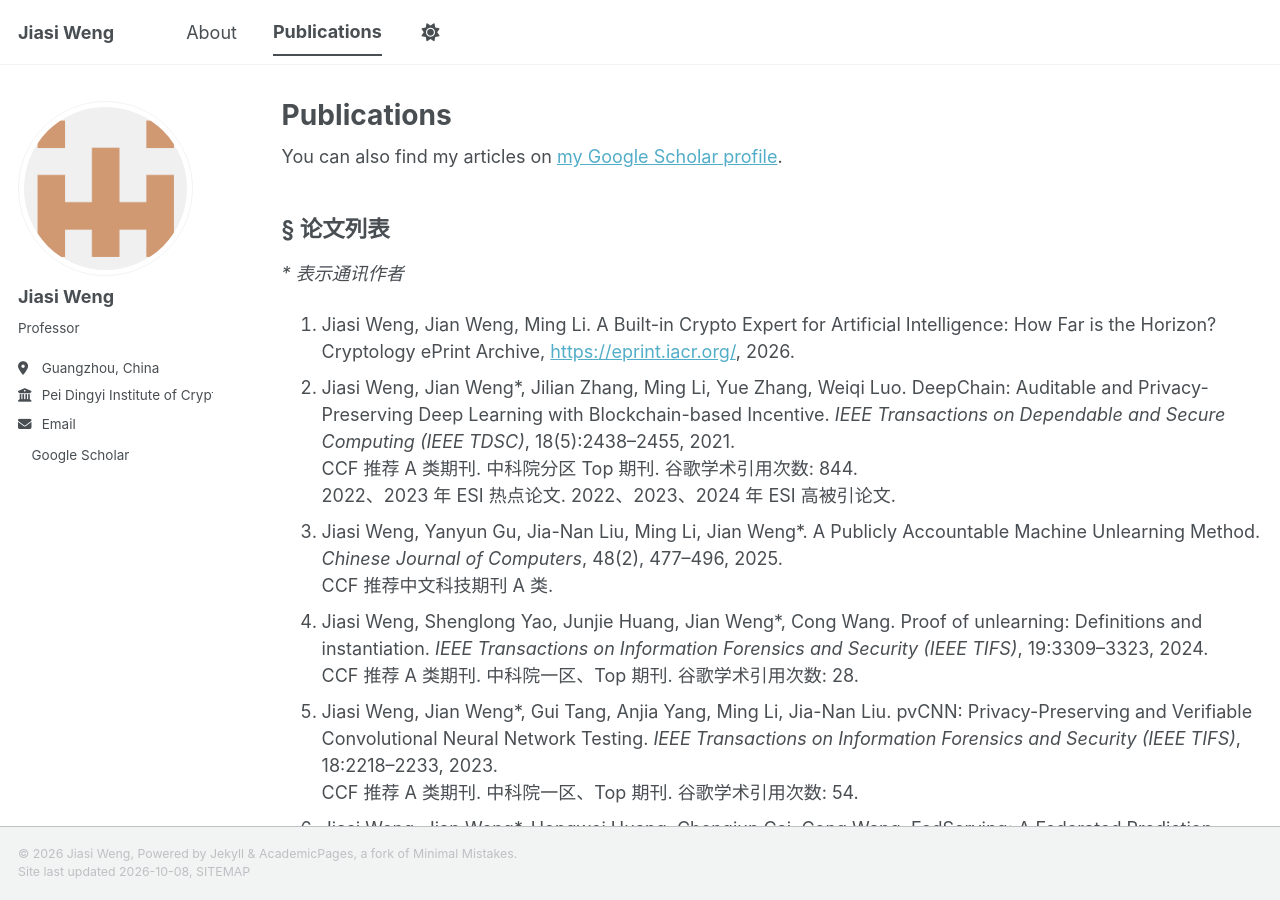
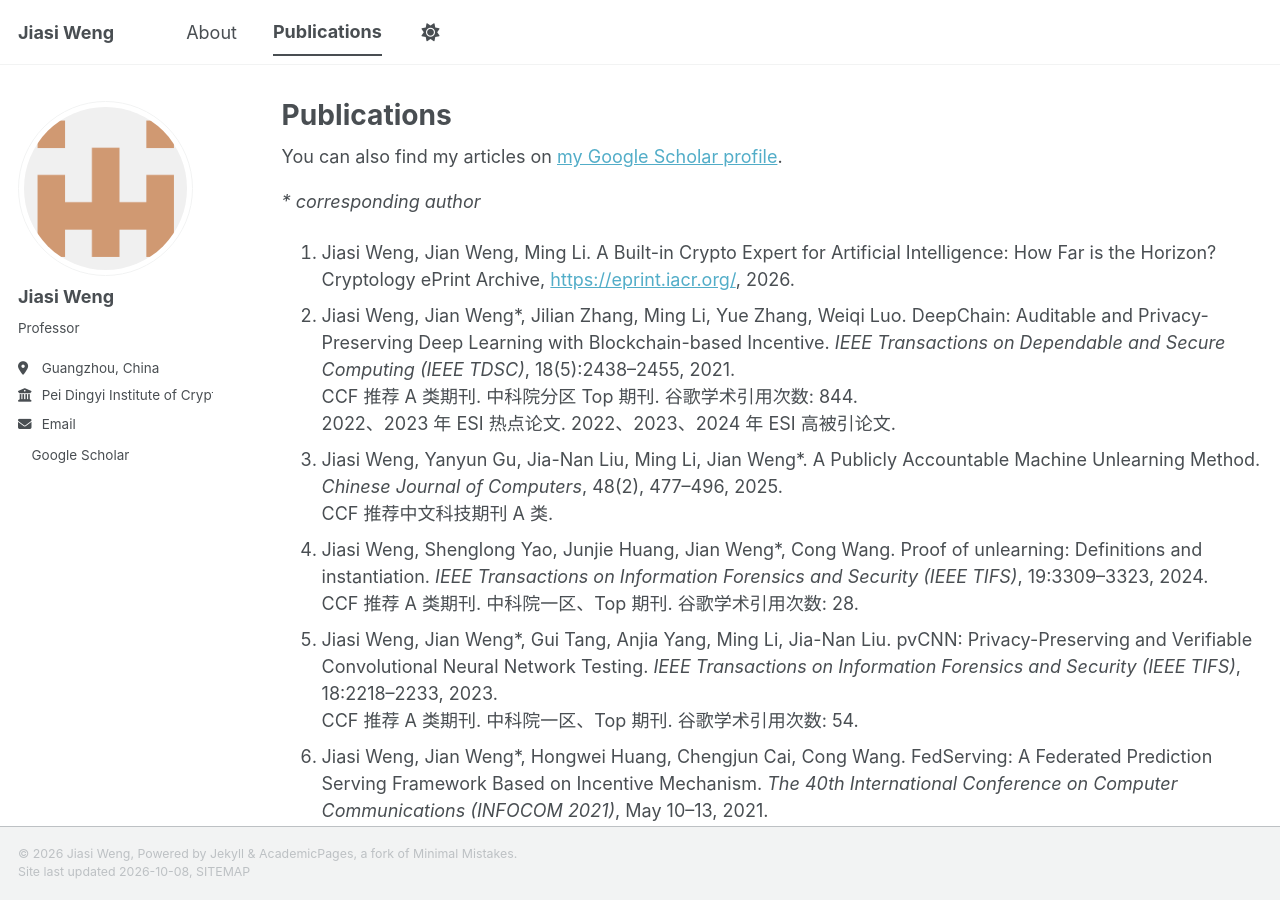
Before and after one commit to gzcrypt/homepage, a Jekyll site: the page built from _pages/publications.html, in a window 1280 px wide and 900 px high. Built offline with Jekyll 4.4.1, drawn with Linux system fonts in a browser that asks for light colours; a style sheet for code colours, icons or effects is not loaded.

Commit message:
Remove paper-list heading; use English corresponding-author note.

```diff
--- a/_includes/publications-cv-list.html
+++ b/_includes/publications-cv-list.html
@@ -1,5 +1,4 @@
-<h2 id="paper-list">§ 论文列表</h2>
-<p><em>* 表示通讯作者</em></p>
+<p><em>* corresponding author</em></p>
 <ol class="publication-cv-list">
   <li>
     Jiasi Weng, Jian Weng, Ming Li. A Built-in Crypto Expert for Artificial Intelligence: How Far is the Horizon?<br />
```
